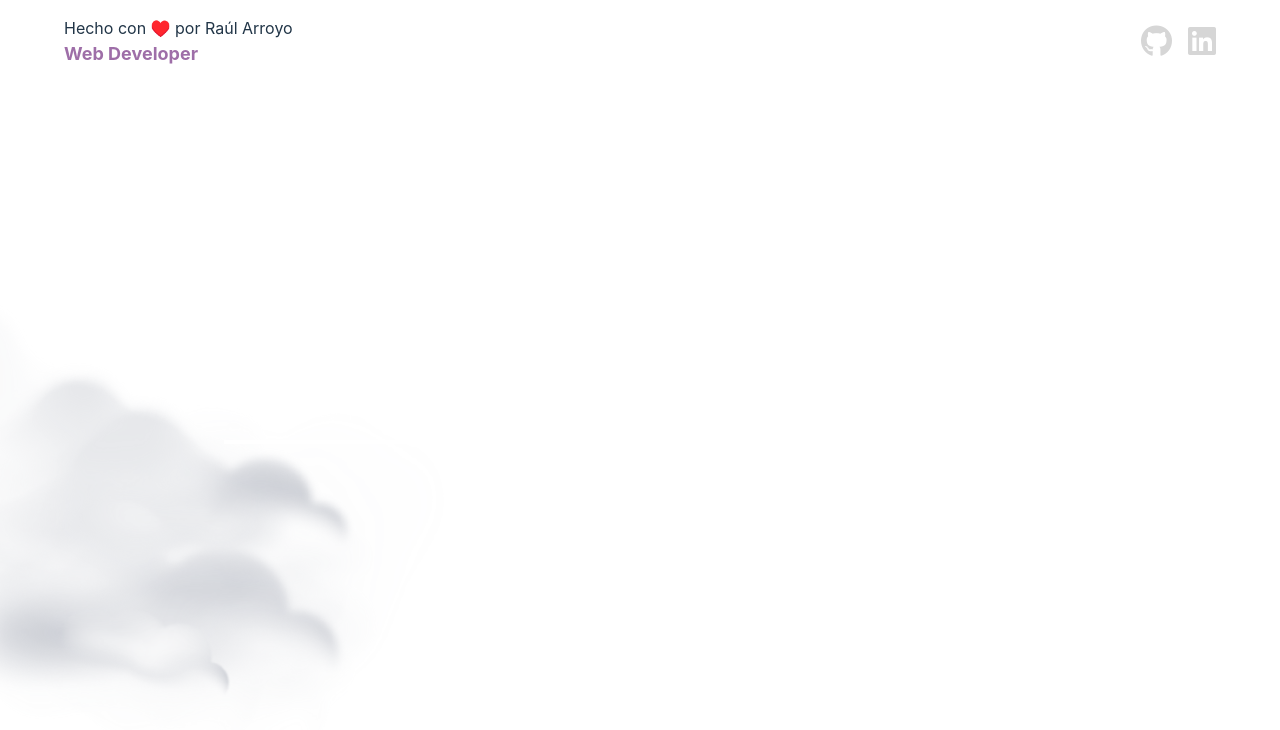
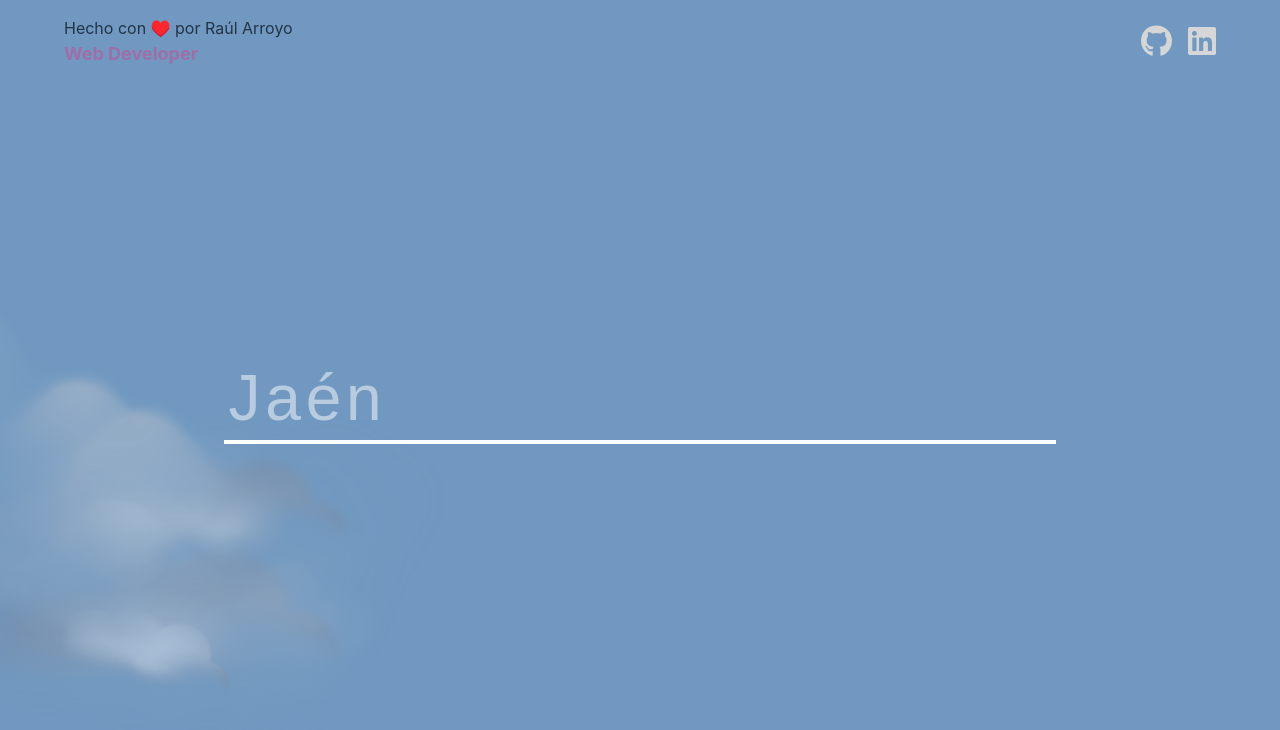
Before and after one commit to RaulxAG/weather-app, a React (Vite) app: page / in a window 1280 px wide. Shown: the top 730 px of the page. Built offline with nearby package versions, Linux system fonts and the light colour scheme.

Commit message:
change: index.css

```diff
--- a/src/index.css
+++ b/src/index.css
@@ -4,8 +4,8 @@
   font-weight: 400;
 
   color-scheme: light dark;
-  color: rgba(255, 255, 255, 0.87);
-  /* background-color: #425a72; */
+  color: #ffffffde;
+  background-color: #425a72;
   /* background-image: radial-gradient(circle at top right, rgb(167, 215, 234), rgb(94, 94, 201) 40%) !important; */
 
   font-synthesis: none;
@@ -35,6 +35,7 @@ body {
   min-width: 320px;
   min-height: 100vh;
   position: relative;
+  z-index: -1;
 }
 
 body::after {
@@ -77,12 +78,12 @@ button:focus-visible {
 @media (prefers-color-scheme: light) {
   :root {
     color: #213547;
-    background-color: #ffffff;
+    background-color: #7098c0;
   }
-  a:hover {
+  /* a:hover {
     color: #747bff;
   }
   button {
     background-color: #f9f9f9;
-  }
+  } */
 }
```
